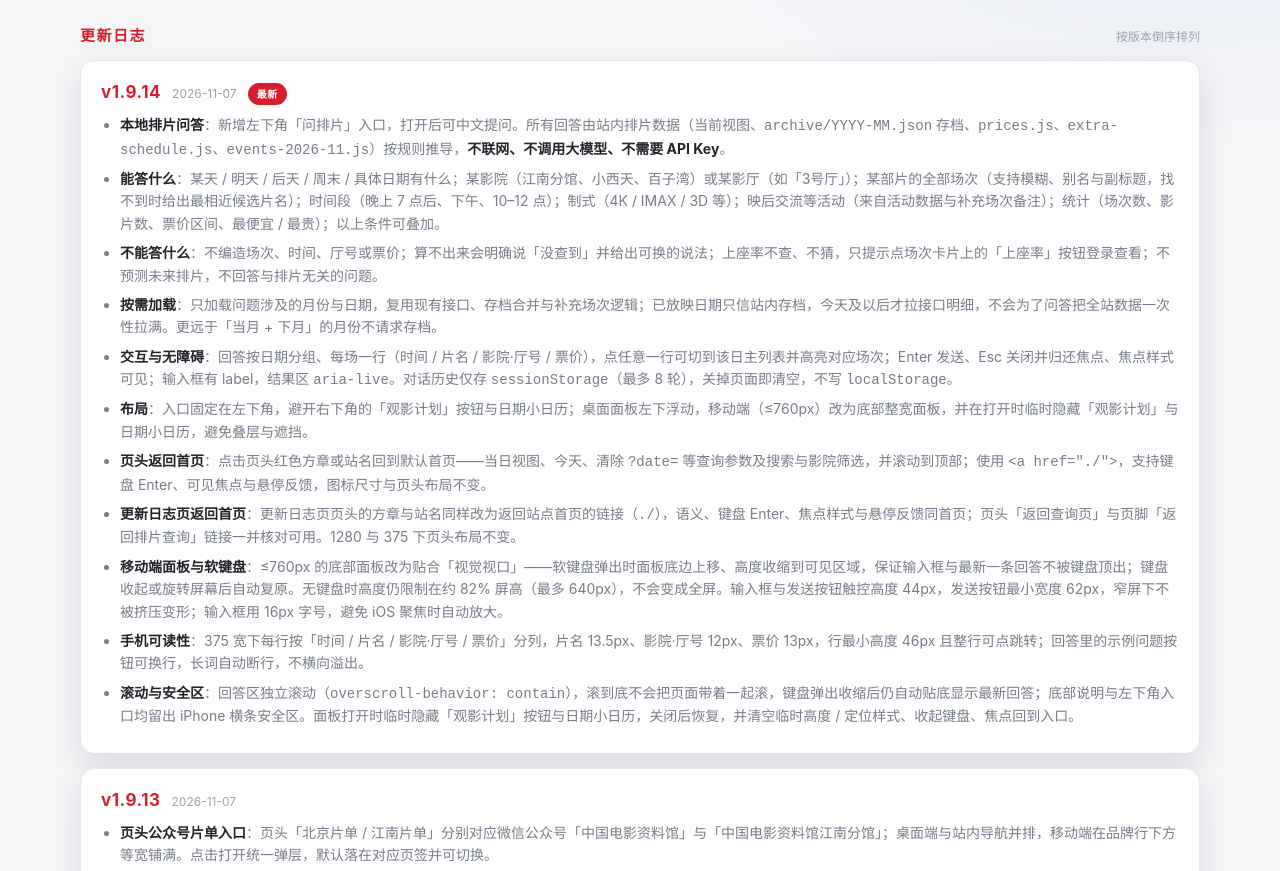
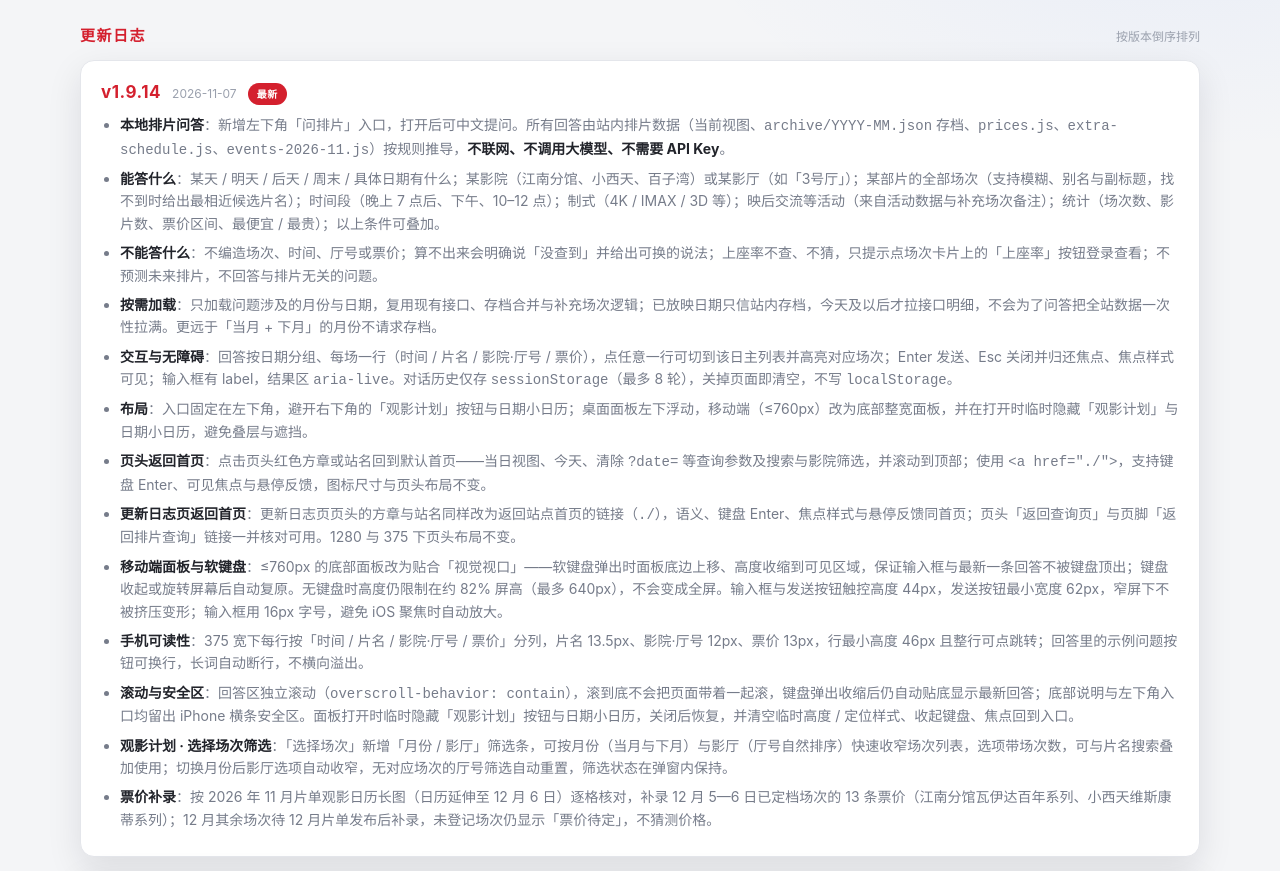
Before and after one commit to Jason-Gao-98/cfa-schedule, a plain HTML site: page changelog.html in a window 1280 px wide. Shown: the part 79-950 px from the top of the page. Drawn offline with Linux system fonts and the light colour scheme.

Commit message:
feat(plan): 选择场次增加月份/影厅筛选；补录12月5-6日已核实票价（changelog.html）

```diff
--- a/changelog.html
+++ b/changelog.html
@@ -56,6 +56,8 @@
           <li><b>移动端面板与软键盘</b>：≤760px 的底部面板改为贴合「视觉视口」——软键盘弹出时面板底边上移、高度收缩到可见区域，保证输入框与最新一条回答不被键盘顶出；键盘收起或旋转屏幕后自动复原。无键盘时高度仍限制在约 82% 屏高（最多 640px），不会变成全屏。输入框与发送按钮触控高度 44px，发送按钮最小宽度 62px，窄屏下不被挤压变形；输入框用 16px 字号，避免 iOS 聚焦时自动放大。</li>
           <li><b>手机可读性</b>：375 宽下每行按「时间 / 片名 / 影院·厅号 / 票价」分列，片名 13.5px、影院·厅号 12px、票价 13px，行最小高度 46px 且整行可点跳转；回答里的示例问题按钮可换行，长词自动断行，不横向溢出。</li>
           <li><b>滚动与安全区</b>：回答区独立滚动（<code>overscroll-behavior: contain</code>），滚到底不会把页面带着一起滚，键盘弹出收缩后仍自动贴底显示最新回答；底部说明与左下角入口均留出 iPhone 横条安全区。面板打开时临时隐藏「观影计划」按钮与日期小日历，关闭后恢复，并清空临时高度 / 定位样式、收起键盘、焦点回到入口。</li>
+          <li><b>观影计划 · 选择场次筛选</b>：「选择场次」新增「月份 / 影厅」筛选条，可按月份（当月与下月）与影厅（厅号自然排序）快速收窄场次列表，选项带场次数，可与片名搜索叠加使用；切换月份后影厅选项自动收窄，无对应场次的厅号筛选自动重置，筛选状态在弹窗内保持。</li>
+          <li><b>票价补录</b>：按 2026 年 11 月片单观影日历长图（日历延伸至 12 月 6 日）逐格核对，补录 12 月 5—6 日已定档场次的 13 条票价（江南分馆瓦伊达百年系列、小西天维斯康蒂系列）；12 月其余场次待 12 月片单发布后补录，未登记场次仍显示「票价待定」，不猜测价格。</li>
         </ul>
       </article>
 
```
